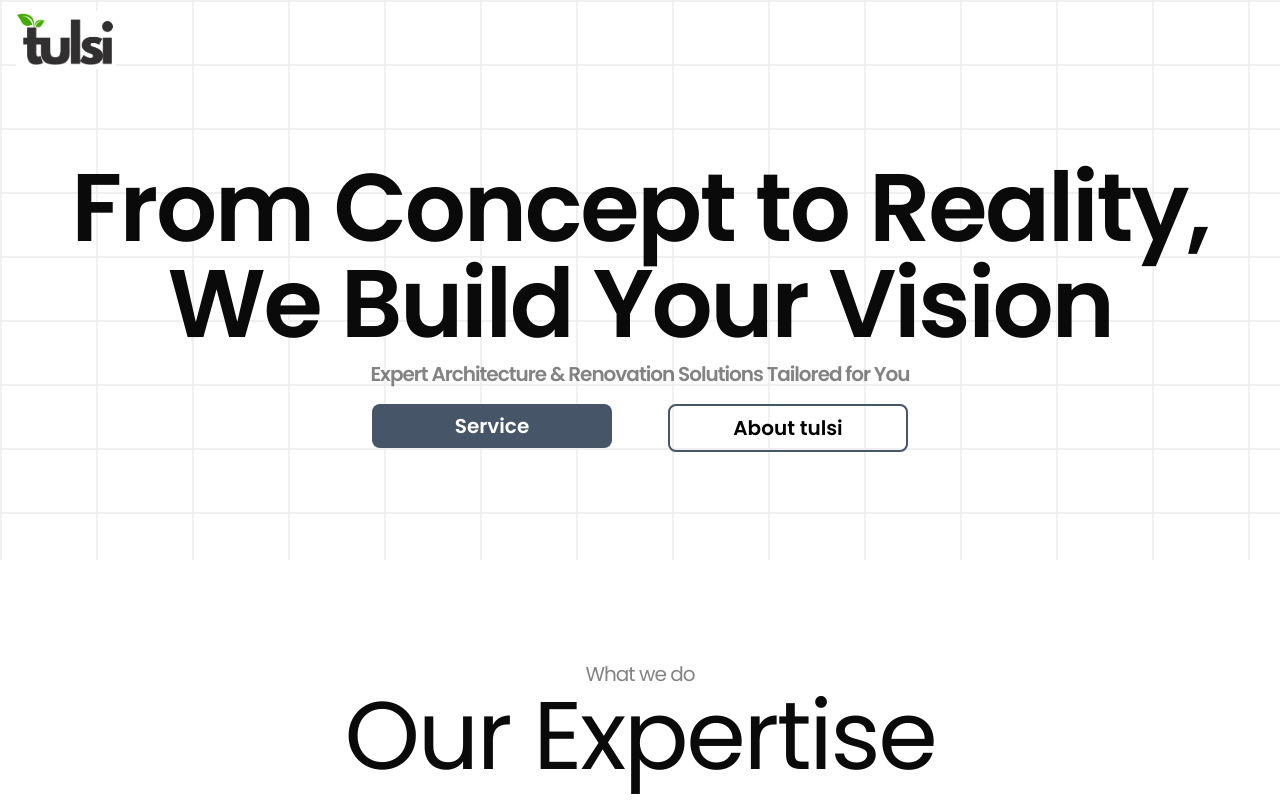
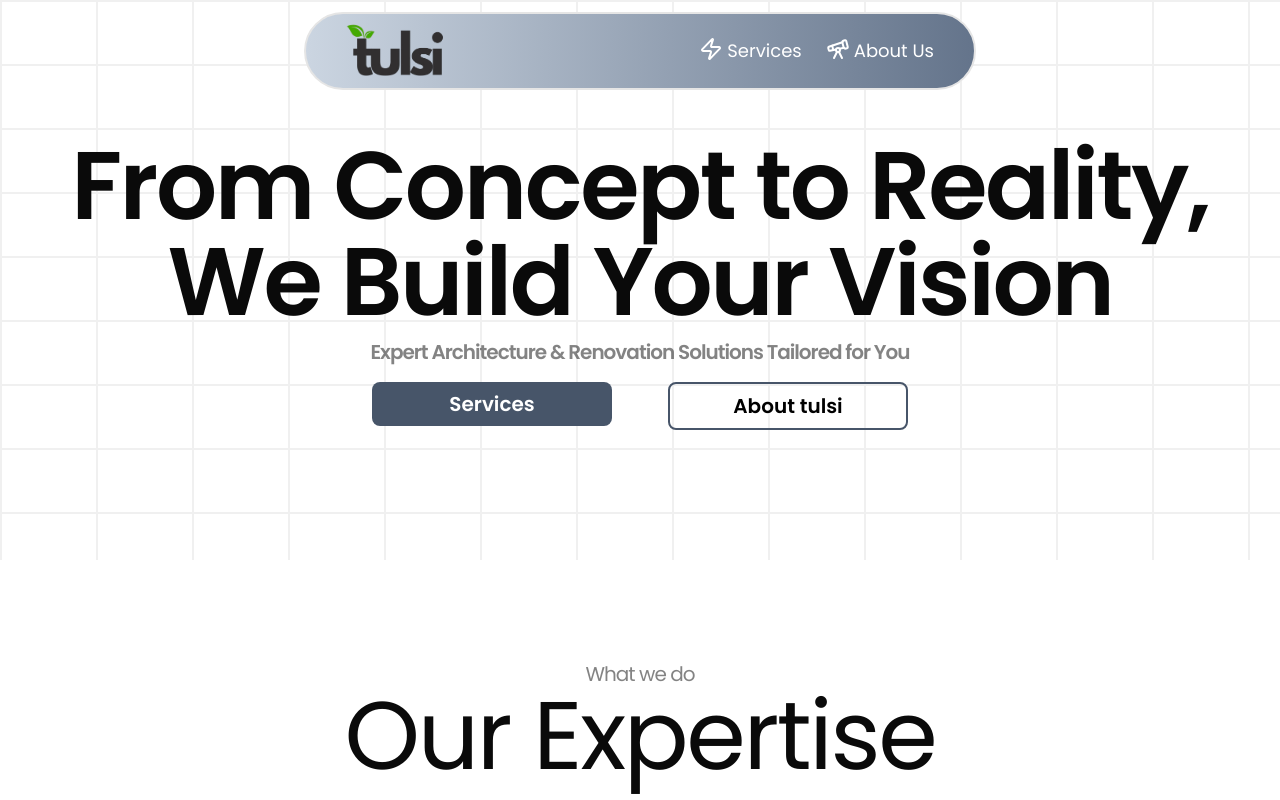
Before and after one commit to Abhiraunak/tulsi, a Next.js app: page / in a window 1280 px wide. Shown: the top 800 px of the page. Built offline with nearby package versions, Linux system fonts and the light colour scheme.

Commit message:
Update the appbar component

```diff
--- a/app/page.tsx
+++ b/app/page.tsx
@@ -32,7 +32,7 @@ export default function Home() {
       {/* Main Content */}
       <main className="relative w-full h-[35rem]  bg-[linear-gradient(to_right,#f0f0f0_2px,transparent_1px),linear-gradient(to_bottom,#f0f0f0_2px,transparent_1px)] bg-[size:6rem_4rem]">
         <Appbar />
-        <div className="container max-w-screen-xl mx-auto pt-[5rem] text-center space-y-6 sm:space-y-2">
+        <div className="container max-w-screen-xl mx-auto pt-12 text-center space-y-6 sm:space-y-2">
           <h1 className="text-4xl md:text-6xl lg:text-8xl font-bold lg:font-semibold md:font-semibold tracking-tight">
             From Concept to Reality, We Build Your Vision
           </h1>
@@ -43,7 +43,7 @@ export default function Home() {
           <div className="flex justify-center gap-6 lg:gap-14 pt-10 sm:pt-2">
             <Link href="/services">
               <button className="px-10 py-2 lg:min-w-[240px] bg-slate-600 hover:bg-slate-800 rounded-lg font-semibold text-white lg:text-xl text-center">
-                Service
+                Services
               </button>
             </Link>
 
--- a/components/Appbar.tsx
+++ b/components/Appbar.tsx
@@ -1,11 +1,13 @@
 "use client"
+import { Telescope, Zap } from "lucide-react";
 import Image from "next/image";
 import Link from "next/link";
 
 export default function Appbar() {
     return (
-        <div className='max-w-screen-xl mx-auto h-[80px] flex items-center justify-between px-4'>
-            <div className="nleft flex items-center">
+        <div className='container pt-3 inset-x-0  max-w-2xl  mx-auto z-[60]'>
+            <div className="relative rounded-full border-2 border-#f0f0f0 bg-gradient-to-r from-slate-300 to-slate-500 backdrop-blur-sm flex justify-between space-x-4 px-10 py-2">
+                <div className="nleft">
                     <Link href={"/"} >
                         <Image
                             src="/tulsi-logo1.png"
@@ -15,6 +17,21 @@ export default function Appbar() {
                         />
                     </Link>
                 </div>
+                <div className="flex flex-row gap-6 items-center text-lg font-medium">
+                    <div className="flex gap-1 text-pretty">
+                        <Zap className="text-white" />
+                        <Link href="/services">
+                            <h1 className="cursor-pointer text-white">Services</h1>
+                        </Link>
+                    </div>
+                    <div className="flex gap-1">
+                        <Telescope className="text-white" />
+                        <Link href="/about">
+                            <h1 className="cursor-pointer text-white">About Us</h1>
+                        </Link>
+                    </div>
+                </div>
+            </div>
         </div>
     );
 }
```
Also changed, not shown: public/tulsi-logo1.png. Lines whose indentation alone changed are shown as unchanged.
